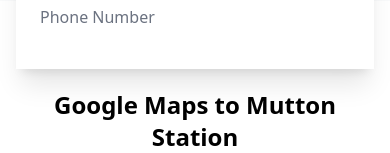
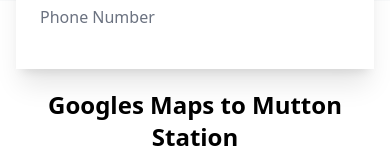
Before and after one commit to Jerry-046/Mutton_Station, a Django app: page /contact-us/ in a window 390 px wide. Shown: the part 907-1060 px from the top of the page. Run offline with Django 4.2, Linux system fonts and the light colour scheme; style sheets or scripts are compiled from the project's sources; some libraries are stand-ins or nearby versions.

Commit message:
contact try

```diff
--- a/Item/templates/Item/contact.html
+++ b/Item/templates/Item/contact.html
@@ -133,7 +133,7 @@
         </div>
       </div>
     </div>
-    <p class="text-center font-bold text-2xl pt-5 md:pt-16 md:px-4 sm:pt-24 sm:px-6 lg:px-8">Google Maps to Mutton Station</p>
+    <p class="text-center font-bold text-2xl pt-5 md:pt-16 md:px-4 sm:pt-24 sm:px-6 lg:px-8">Googles Maps to Mutton Station</p>
     <iframe class="w-full  md:max-h-max md:max-w-7xl pt-2" src="https://www.google.com/maps/embed?pb=!1m14!1m8!1m3!1d14131.859561824114!2d85.3623269!3d27.68748!3m2!1i1024!2i768!4f13.1!3m3!1m2!1s0x39eb1b6e4d13bbfb%3A0x22556d5a284fb158!2sMutton%20station!5e0!3m2!1sen!2snp!4v1680083976573!5m2!1sen!2snp" width="600" height="450" style="border:0;" allowfullscreen="" loading="lazy" referrerpolicy="no-referrer-when-downgrade"></iframe>
   </div>
   {% endblock%}
```
